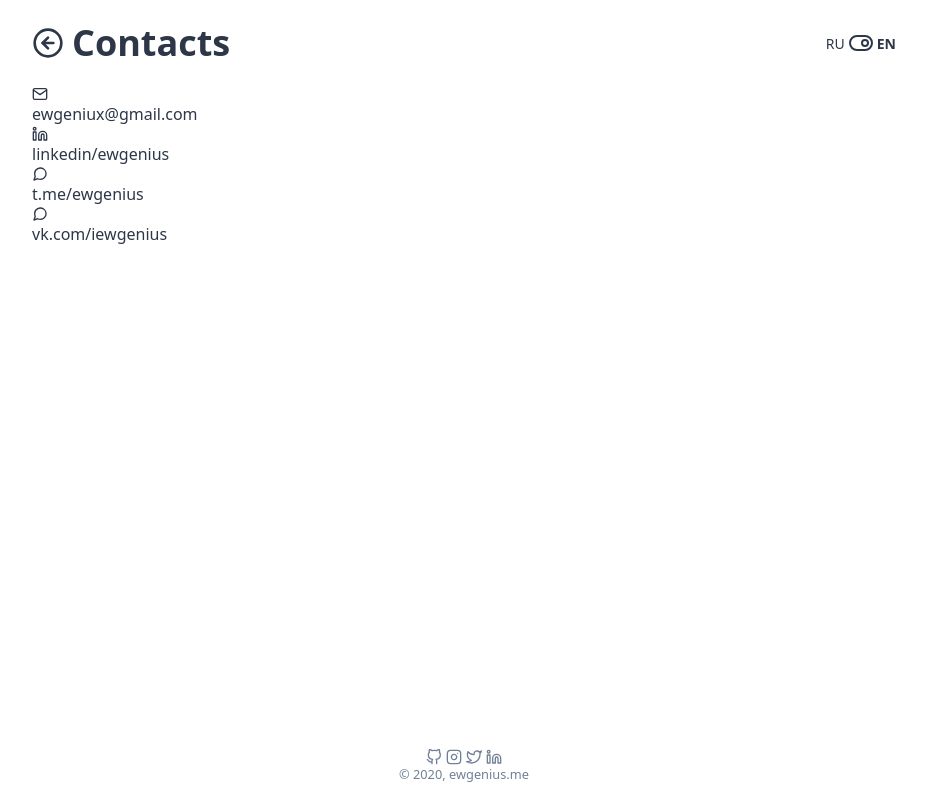
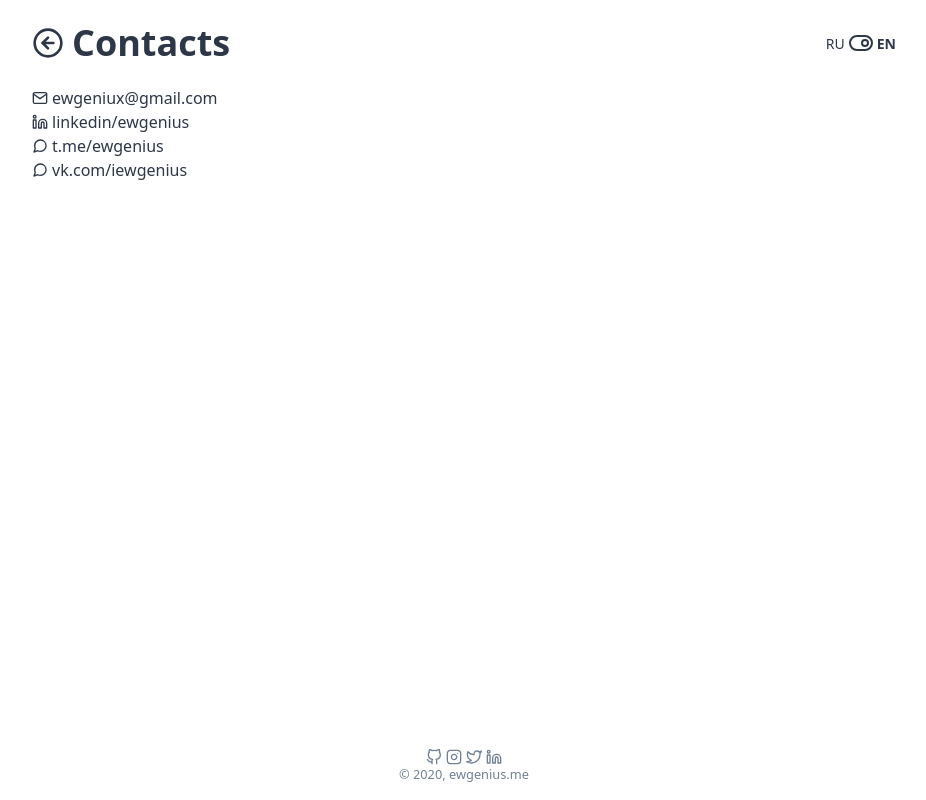
Before and after one commit to ewgenius/me, a Next.js app: page /en/contacts in a window 1280 px wide. Shown: the whole page, without its empty margins (176-1102 px from the left). Built offline with nearby package versions, Linux system fonts and the light colour scheme.

Commit message:
update contacts

```diff
--- a/src/pages/[lang]/contacts.tsx
+++ b/src/pages/[lang]/contacts.tsx
@@ -8,27 +8,39 @@ export default function Contacts() {
     <Layout title="Contacts">
       <ul className="contacts">
         <li>
-          <a href="mailto:ewgeniux@gmail.com">
-            <Mail size={16} />
-            ewgeniux@gmail.com
+          <a className="flex items-center" href="mailto:ewgeniux@gmail.com">
+            <Mail className="mr-1" size={16} />
+            <span>ewgeniux@gmail.com</span>
           </a>
         </li>
         <li>
-          <a href="https://www.linkedin.com/in/ewgenius/" target="__blank">
-            <Linkedin size={16} />
-            linkedin/ewgenius
+          <a
+            className="flex items-center"
+            href="https://www.linkedin.com/in/ewgenius/"
+            target="__blank"
+          >
+            <Linkedin className="mr-1" size={16} />
+            <span>linkedin/ewgenius</span>
           </a>
         </li>
         <li>
-          <a href="https://t.me/ewgenius" target="__blank">
-            <MessageCircle size={16} />
-            t.me/ewgenius
+          <a
+            className="flex items-center"
+            href="https://t.me/ewgenius"
+            target="__blank"
+          >
+            <MessageCircle className="mr-1" size={16} />
+            <span>t.me/ewgenius</span>
           </a>
         </li>
         <li>
-          <a href="https://vk.com/iewgenius" target="__blank">
-            <MessageCircle size={16} />
-            vk.com/iewgenius
+          <a
+            className="flex items-center"
+            href="https://vk.com/iewgenius"
+            target="__blank"
+          >
+            <MessageCircle className="mr-1" size={16} />
+            <span>vk.com/iewgenius</span>
           </a>
         </li>
       </ul>
```
